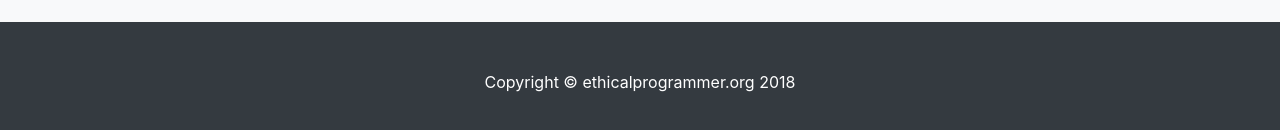
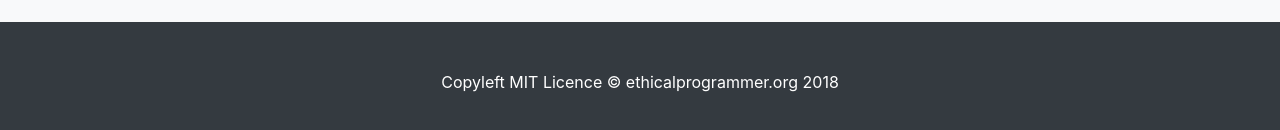
Before and after one commit to LgHS/ethicalprogrammer-website, a website: page index.html in a window 1280 px wide. Shown: the part 1571-1701 px from the top of the page. Drawn offline with nearby package versions, Linux system fonts and the light colour scheme.

Commit message:
updarz copyright to copyleft MIT

```diff
--- a/index.html
+++ b/index.html
@@ -94,7 +94,7 @@
     <!-- Footer -->
     <footer class="py-5 bg-dark">
       <div class="container">
-        <p class="m-0 text-center text-white">Copyright &copy; ethicalprogrammer.org 2018</p>
+        <p class="m-0 text-center text-white">Copyleft MIT Licence &copy; ethicalprogrammer.org 2018</p>
       </div>
       <!-- /.container -->
     </footer>
```
